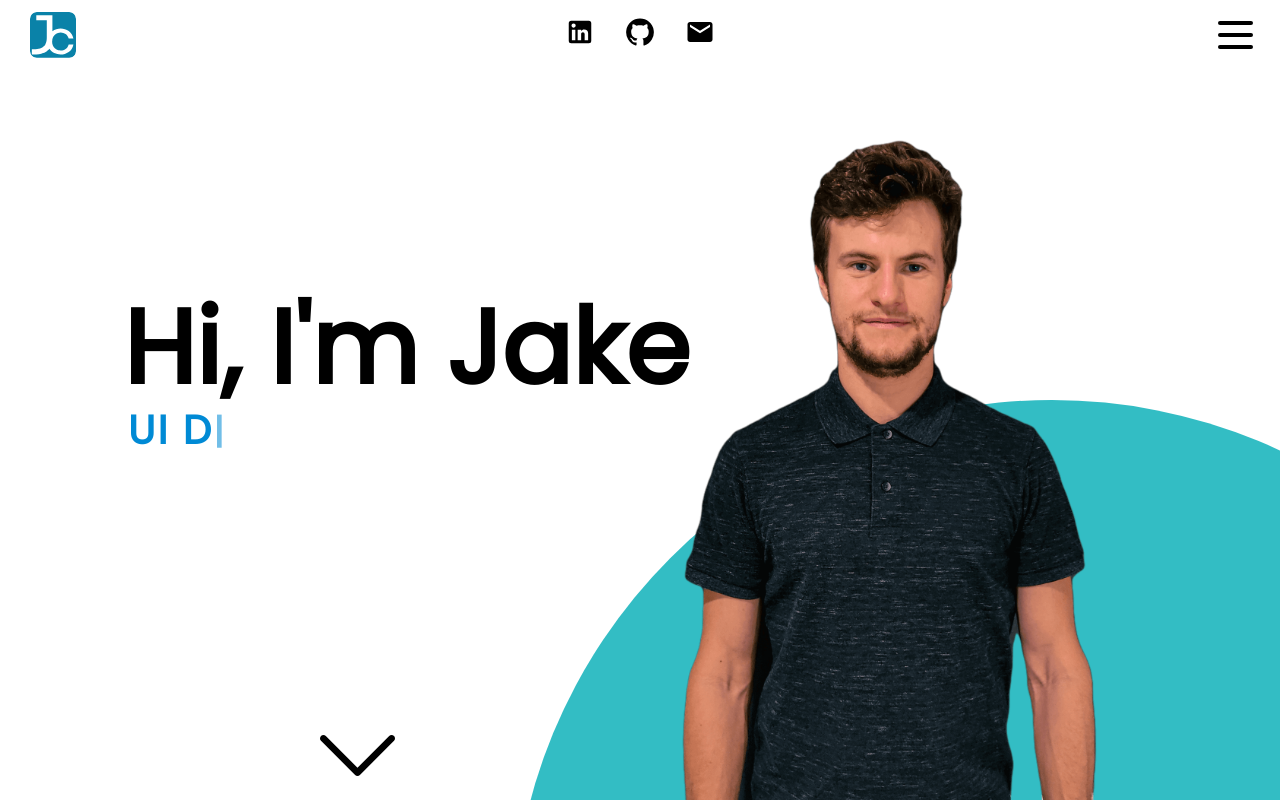
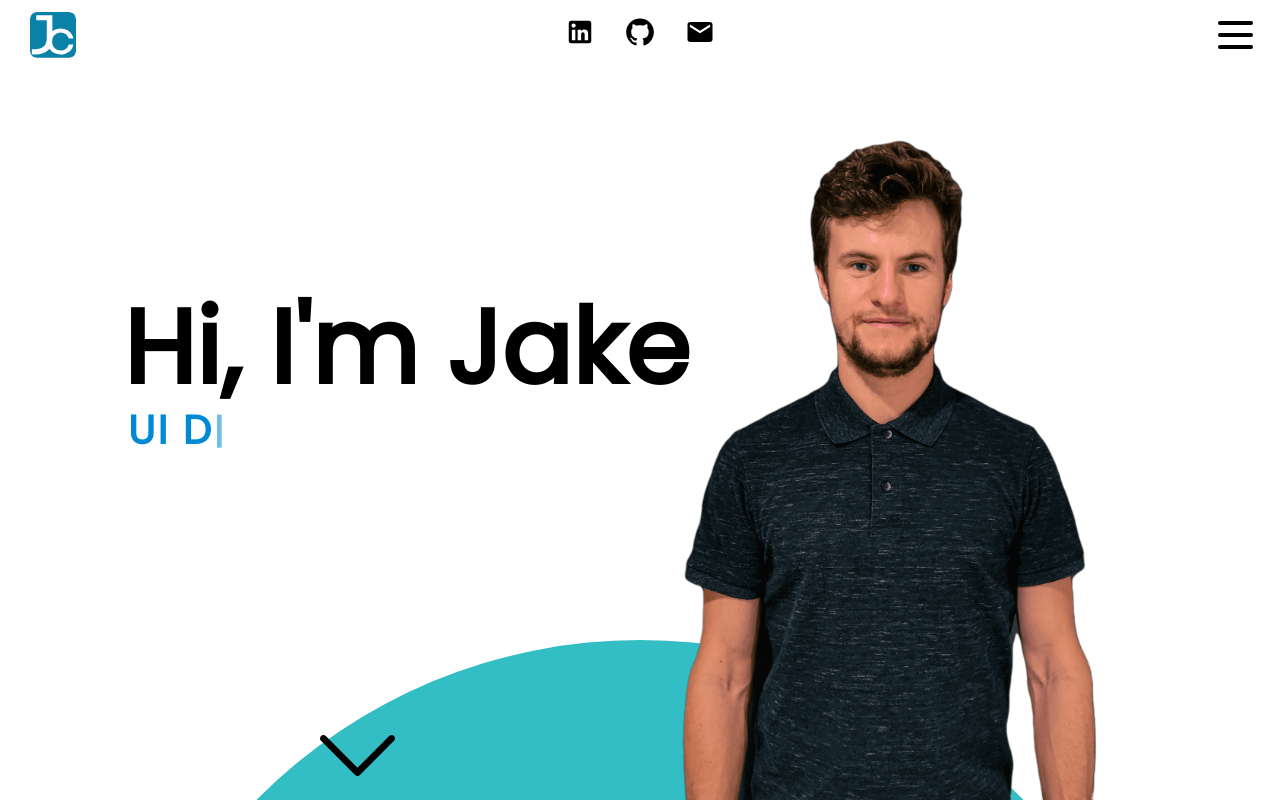
Before and after one commit to jakeclifford/portfolio, a React (Create React App) app: page / in a window 1280 px wide. Built offline with nearby package versions, Linux system fonts and the light colour scheme.

Commit message:
Update Main.scss

```diff
--- a/src/componants/main/Main.scss
+++ b/src/componants/main/Main.scss
@@ -160,8 +160,7 @@
 .bubble {
   background: hsla(183, 94%, 37%, 0.815);
   position: fixed;
-  left: 40%;
-  top: 50%;
+  top: 80vh;
   display: block;
   width: 135vh;
   height: 135vh;
```
